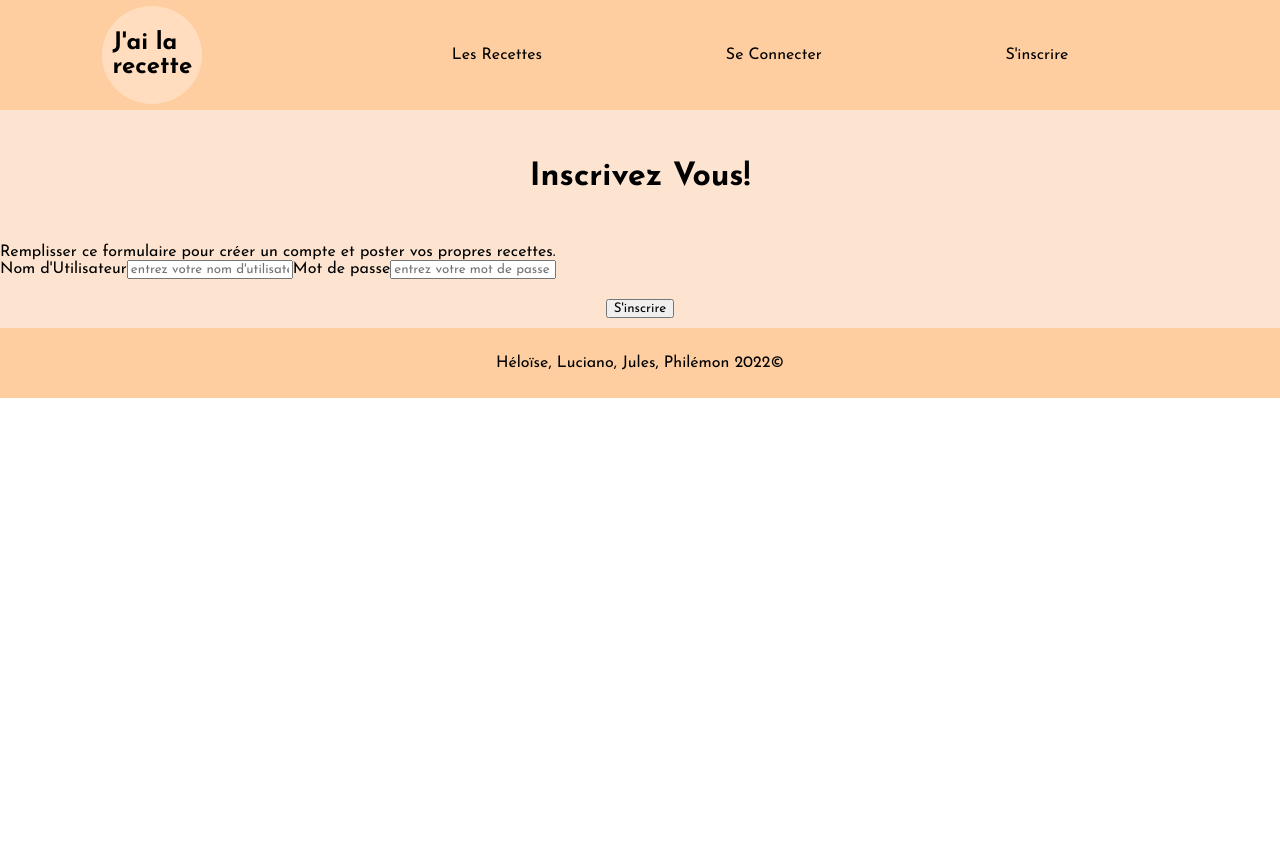
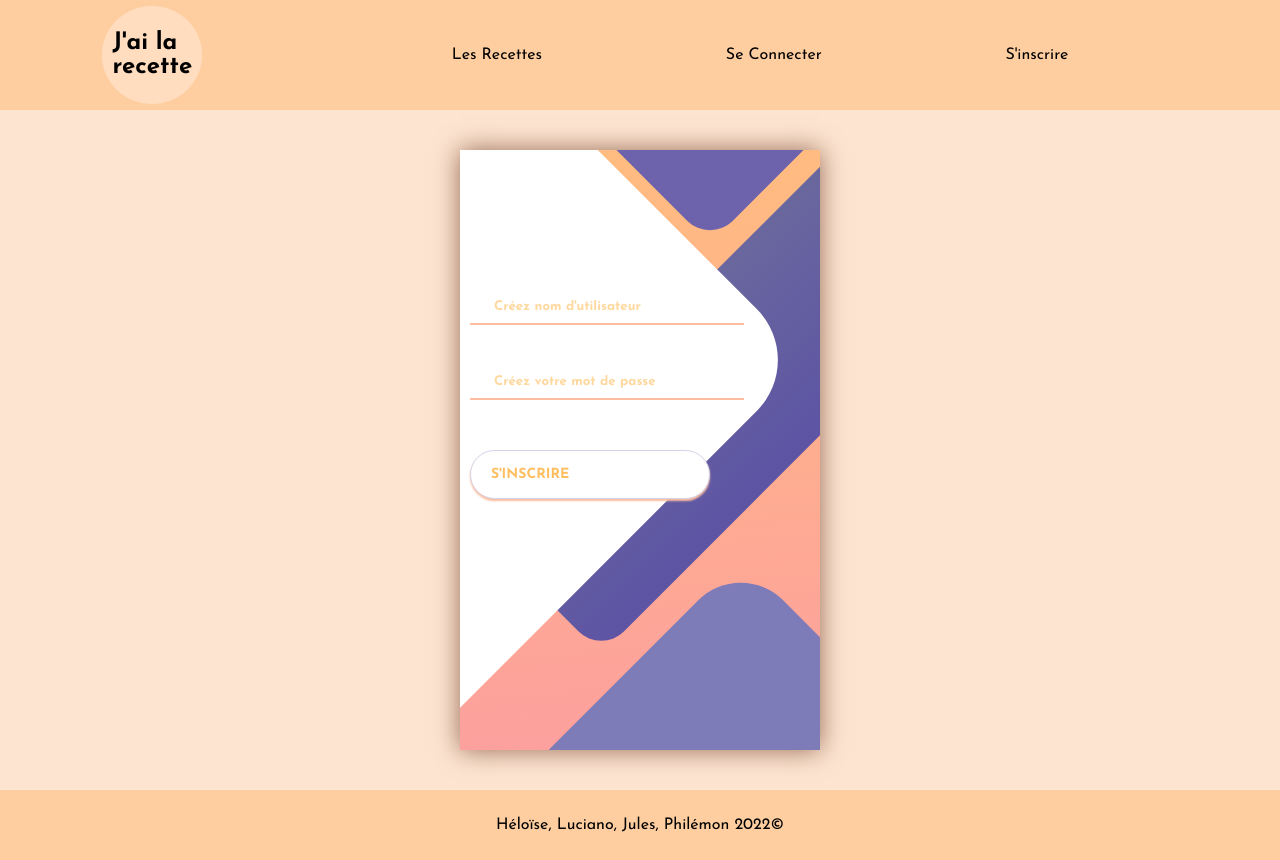
Before and after one commit to DuarteJules/Projet-Web, a React (Create React App) app in the folder client/: page /signup in a window 1280 px wide. Before the commit the page ends 800 px from the top, so only its background shows below. Built offline with nearby package versions, Linux system fonts and the light colour scheme.

Commit message:
signup login form css

```diff
--- a/client/src/assets/css/index.css
+++ b/client/src/assets/css/index.css
@@ -4,6 +4,7 @@
 @import "./views/recette.css";
 @import "./views/login.css";
 @import "components/header.css";
+@import "views/signup.css";
 
 /* ^importer tout les AUTRES fichiers css dans celui ci, ce fichier est le SEUL à être loadé dans le index.js */
 
--- a/client/src/assets/css/views/login.css
+++ b/client/src/assets/css/views/login.css
@@ -1,42 +1,124 @@
-.formLogin{
+.login-form{
     display: flex;
-    justify-content: center;
-    margin-top: 30px;
+	align-items: center;
+	justify-content: center;
+	min-height: 85vh;
+}
+.screen{
+    background: linear-gradient(355deg, #fd9f9f, #ffbd7f);
+	position: relative;
+	height: 600px;
+	width: 360px;
+	box-shadow: 0px 0px 24px #966a56;
+    overflow: hidden;
+}
+.form{
+        z-index: 1;
+        position: relative;
+        height: 90%;
+        width: 320px;
+        padding: 10px;
+        padding-top: 120px;
+}
+.input-container{
+        padding: 20px 0px;
+        position: relative;
+}
+.login-input {
+	border: none;
+	border-bottom: 2px solid #fdbd9f;
+	background: none;
+	padding: 10px;
+	padding-left: 24px;
+	font-weight: 700;
+	width: 75%;
+	transition: .2s;
+}
+::placeholder{
+    color:rgb(255, 216, 158);
+}
+.login-input:active,
+.login-input:focus,
+.login-input:hover {
+	outline: none;
+	border-bottom-color: #ff6e0e;
+}
+.button__icon {
+	font-size: 24px;
+	margin-left: auto;
+	color: #7875B5;
+}
+.login__submit:active,
+.login__submit:focus,
+.login__submit:hover {
+	border-color: #db7a1f;
+	outline: none;
+}
+.login__submit{
+    background: #fff;
+	font-size: 14px;
+	margin-top: 30px;
+	padding: 16px 20px;
+	border-radius: 26px;
+	border: 1px solid #D4D3E8;
+	text-transform: uppercase;
+	font-weight: 700;
+	display: flex;
+	align-items: center;
+	width: 75%;
+	color: #ffbf60;
+	box-shadow: 0px 2px 2px #fdbd9f;
+	cursor: pointer;
+	transition: .2s;
+}
+.screen__background {
+	position: absolute;
+	top: 0;
+	left: 0;
+	right: 0;
+	bottom: 0;
+	z-index: 0;
+	-webkit-clip-path: inset(0 0 0 0);
+	clip-path: inset(0 0 0 0);
 }
 
-.divLogin{
-    display: flex;
-    flex-direction: column;
-    width: 50%;
-    border-radius: 24px;
-    background: #f0f0f0;
-    box-shadow:  -19px 19px 38px #b6b6b6,
-                 19px -19px 38px #ffffff;
-    margin:5%;
+.screen__background__shape {
+	transform: rotate(45deg);
+	position: absolute;
 }
 
-.divLogin h1, .divLogin p{
-    text-align: center;
-    margin: 15px;
+.screen__background__shape1 {
+	height: 520px;
+	width: 520px;
+	background: #FFF;
+	top: -50px;
+	right: 120px;
+	border-radius: 0 72px 0 0;
 }
 
-.divLogin label{
-    margin-top: 10px;
-    margin-bottom: 10px;
-    margin-left: 10px;
+.screen__background__shape2 {
+	height: 220px;
+	width: 220px;
+	background: #6C63AC;
+	top: -172px;
+	right: 0;
+	border-radius: 32px;
 }
 
-.inputLogin{
-    display: flex;
-    justify-content: center;
+.screen__background__shape3 {
+	height: 540px;
+	width: 190px;
+	background: linear-gradient(270deg, #5D54A4, #6A679E);
+	top: -24px;
+	right: 0;
+	border-radius: 32px;
 }
 
-.inputLogin input{
-    width: 80%;
+.screen__background__shape4 {
+	height: 400px;
+	width: 200px;
+	background: #7E7BB9;
+	top: 420px;
+	right: 50px;
+	border-radius: 60px;
 }
-
-.btnContainer{
-    margin-top: 20px;
-    margin-bottom: 10px;
-    text-align: center;
-}
--- /dev/null
+++ b/client/src/assets/css/views/signup.css
@@ -0,0 +1,45 @@
+.signup-form{
+    display: flex;
+	align-items: center;
+	justify-content: center;
+	min-height: 85vh;
+}
+.signup-input {
+	border: none;
+	border-bottom: 2px solid #fdbd9f;
+	background: none;
+	padding: 10px;
+	padding-left: 24px;
+	font-weight: 700;
+	width: 75%;
+	transition: .2s;
+}
+.signup-input:active,
+.signup-input:focus,
+.signup-input:hover {
+	outline: none;
+	border-bottom-color: #ff6e0e;
+}
+.signup__submit:active,
+.signup__submit:focus,
+.signup__submit:hover {
+	border-color: #db7a1f;
+	outline: none;
+}
+.signup__submit{
+    background: #fff;
+	font-size: 14px;
+	margin-top: 30px;
+	padding: 16px 20px;
+	border-radius: 26px;
+	border: 1px solid #D4D3E8;
+	text-transform: uppercase;
+	font-weight: 700;
+	display: flex;
+	align-items: center;
+	width: 75%;
+	color: #ffbf60;
+	box-shadow: 0px 2px 2px #fdbd9f;
+	cursor: pointer;
+	transition: .2s;
+}
--- a/client/src/views/Login.jsx
+++ b/client/src/views/Login.jsx
@@ -61,28 +61,37 @@ const Login = ({user,setUser}) => {
     );
 
     const renderForm = (
-        <div className="form">
+        <div className="screen">
+            <div className="form">
           <form onSubmit={(e)=>verifCredential(e)}>
             <div className="input-container">
-              <label>Username </label>
-              <input type="text" name="uname" required />
+              <input type="text" name="uname" required class="login-input" placeholder="Nom d'utilisateur"/>
             </div>
             <div className="input-container">
-              <label>Password </label>
-              <input type="password" name="pass" required />
+              <input type="password" name="pass" required class="login-input" placeholder="Mot de passe"/>
             </div>
             <div className="button-container">
-              <input type="submit"/>
+            <button class="button login__submit">
+					<span class="button__text">Se Connecter</span>
+					<i class="button__icon"></i>
+			</button>
             </div>
             {renderErrorMessage("error")}
           </form>
+            </div>
+            <div class="screen__background">
+			<span class="screen__background__shape screen__background__shape4"></span>
+			<span class="screen__background__shape screen__background__shape3"></span>
+			<span class="screen__background__shape screen__background__shape2"></span>
+			<span class="screen__background__shape screen__background__shape1"></span>
+		</div>
         </div>
     );
 
     return (
         <div className="app">
           <div className="login-form">
-            <div className="title">Sign In</div>
+            {/* <div className="title">Sign In</div> */}
             {isSubmitted ? <div>User is successfully logged in</div> : renderForm}
           </div>
         </div>
--- a/client/src/views/Signup.jsx
+++ b/client/src/views/Signup.jsx
@@ -5,22 +5,31 @@ const Signup =()=>{
     const [emailform, setEmailForm] = useState({username:"", password:""})
 
     return(
-    <form onSubmit={(e) => {addUser(emailform,e); setEmailForm(value=>value={username:"", password:""})}}>
-        <div>
-            <h1>Inscrivez Vous!</h1>
-                <p>Remplisser ce formulaire pour créer un compte et poster vos propres recettes.</p>
-
-                <label htmlFor="username">Nom d'Utilisateur</label>
-                <input type="text" placeholder="entrez votre nom d'utilisateur" className="username" value={emailform.username} onChange={e => setEmailForm(value=>({...value,username:e.target.value}))} required/>
-
-                <label htmlFor="psw">Mot de passe</label>
-                <input type="text" placeholder="entrez votre mot de passe" className="psw" alue={emailform.password} onChange={e => setEmailForm(value=>({...value,password:e.target.value}))} required/>
-
-                <div className="btnContainer">
-                    <button type="submit" className="signupBtn">S'inscrire</button>
+<div className="signup-form">
+    <div className="screen">
+        <form class="form" onSubmit={(e) => {addUser(emailform,e); setEmailForm(value=>value={username:"", password:""})}}>
+            <div>
+                <div className="input-container">
+                    <input type="text" placeholder="Créez nom d'utilisateur" className="signup-input" value={emailform.username} onChange={e => setEmailForm(value=>({...value,username:e.target.value}))} required/>
                 </div>
-        </div>
-    </form>
+                <div className="input-container">
+                    <input type="text" placeholder="Créez votre mot de passe" className="signup-input" alue={emailform.password} onChange={e => setEmailForm(value=>({...value,password:e.target.value}))} required/>
+                </div>
+                    <div className="button-container">
+                    <button class="button signup__submit">
+                        <span class="button__text">S'Inscrire</span>
+                    </button>
+                    </div>
+            </div>
+        </form>
+        <div class="screen__background">
+                <span class="screen__background__shape screen__background__shape4"></span>
+                <span class="screen__background__shape screen__background__shape3"></span>
+                <span class="screen__background__shape screen__background__shape2"></span>
+                <span class="screen__background__shape screen__background__shape1"></span>
+            </div>
+    </div>
+</div>
     );
 }
 
```
